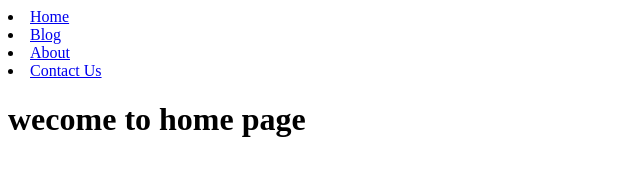
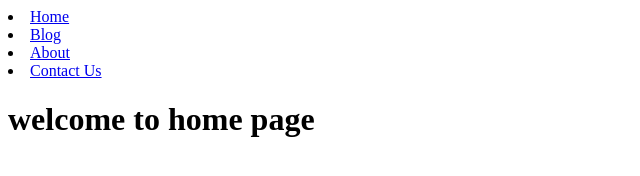
Before and after one commit to RnRukon/modiul-6-testing, a plain HTML site: page index.html in a window 1280 px wide. Shown: the whole page, without its empty margins (0-640 px from the left). Drawn offline with Linux system fonts and the light colour scheme.

Commit message:
somthin udated

```diff
--- a/index.html
+++ b/index.html
@@ -18,7 +18,7 @@
 
         </nav>
     </header>
-    <h1>wecome to home page</h1>
+    <h1>welcome to home page</h1>
 </body>
 
 </html>
```
